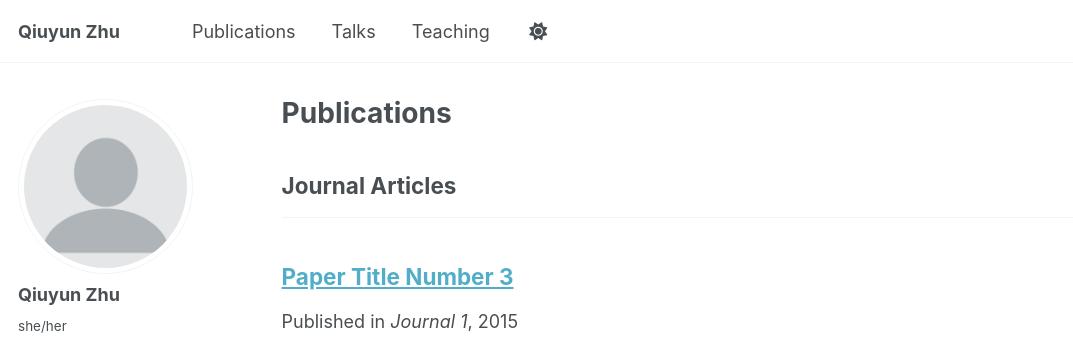
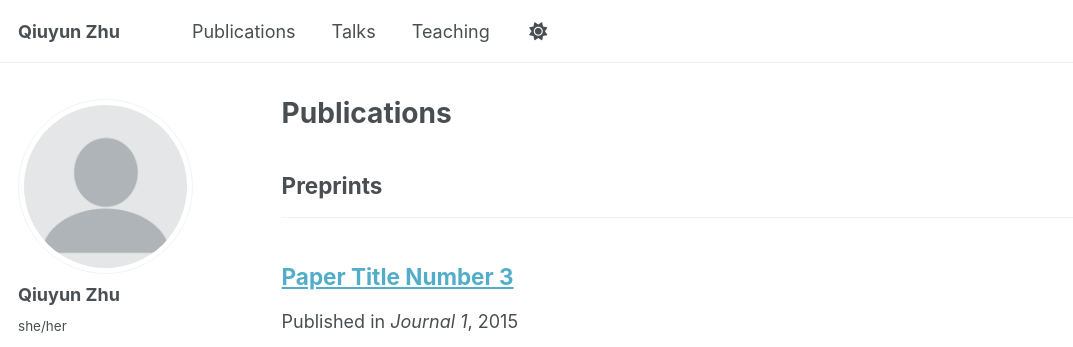
Before and after one commit to rachelwho/rachelwho.github.io, a Jekyll site: the page built from _pages/publications.html, in a window 1280 px wide and 900 px high. Shown: the top 347 px of the window, without its empty margins (0-1073 px from the left). Built offline with Jekyll 4.4.1, drawn with Linux system fonts in a browser that asks for light colours; a script that is not in the unit is left out.

Commit message:
Update _config.yml

```diff
--- a/_config.yml
+++ b/_config.yml
@@ -83,9 +83,11 @@ publication_category:
   books:
     title: 'Books'
   manuscripts:
-    title: 'Journal Articles'
+    title: 'Preprints'
   conferences:
     title: 'Conference Papers'
+  journals:
+    title: 'Journal Articles'
 
 # Site Settings
 teaser                   :  # filename of teaser fallback teaser image placed in /images/, .e.g. "500x300.png"
```
